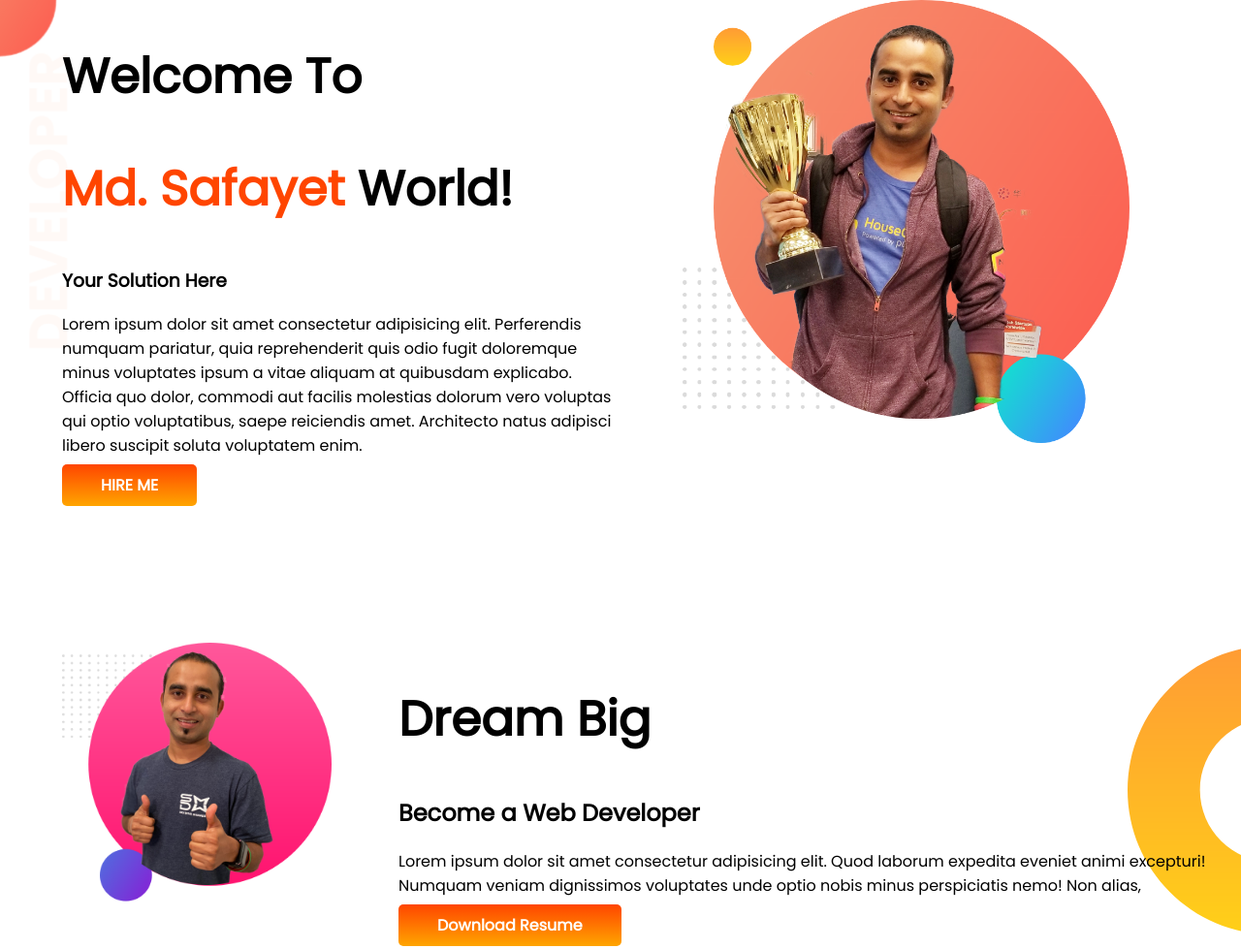
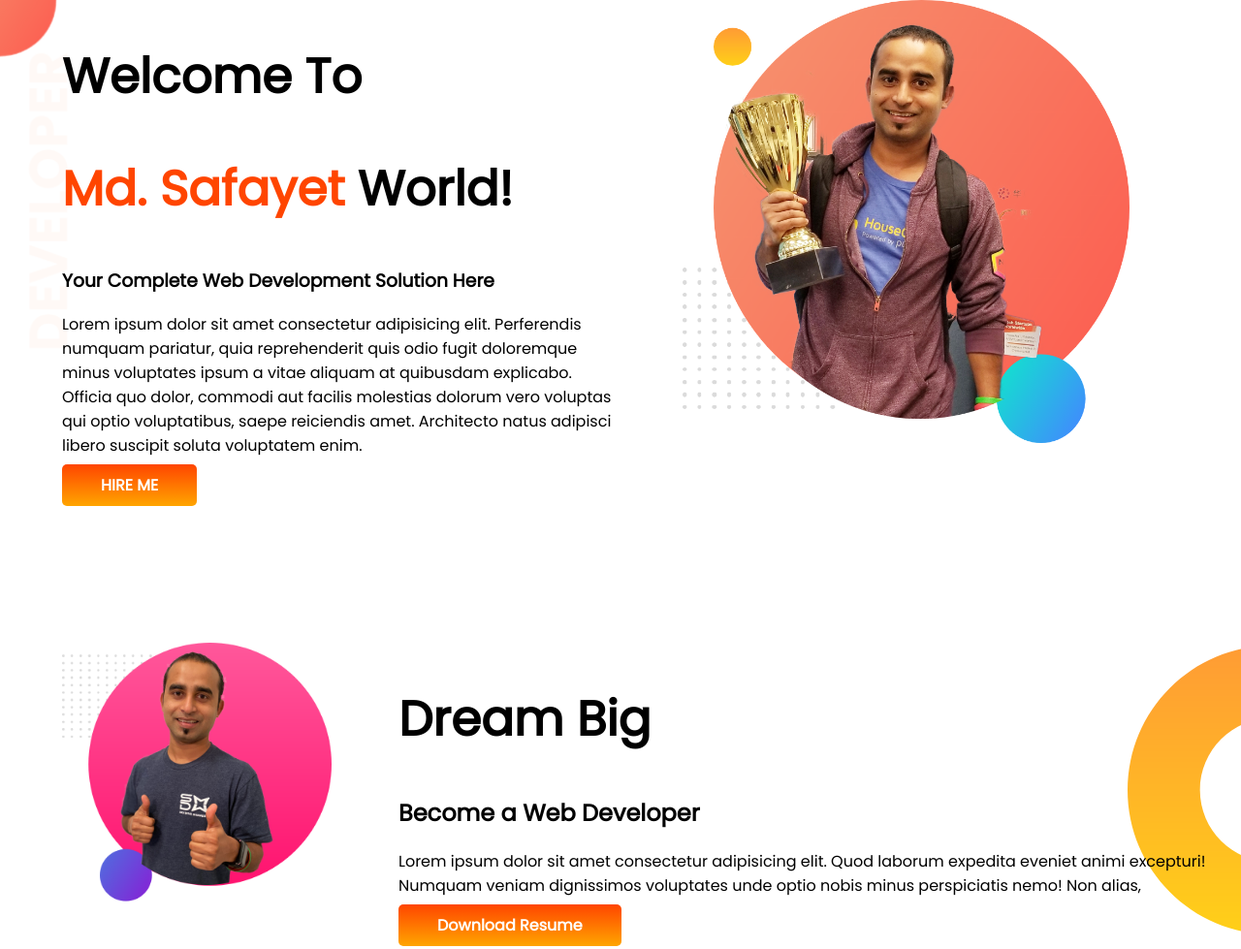
Before and after one commit to safayetbd/developer-portfolio, a plain HTML site: page index.html in a window 1280 px wide. Shown: the top 979 px of the page at 97% size. Drawn offline with Linux system fonts and the light colour scheme.

Commit message:
web development solution

```diff
--- a/index.html
+++ b/index.html
@@ -18,7 +18,7 @@
       <div class="half-width">
         <h1>Welcome To</h1>
         <h1><span class="name">Md. Safayet</span> World!</h1>
-        <h3>Your Solution Here</h3>
+        <h3>Your Complete Web Development Solution Here</h3>
         <p>
           Lorem ipsum dolor sit amet consectetur adipisicing elit. Perferendis
           numquam pariatur, quia reprehenderit quis odio fugit doloremque minus
```
